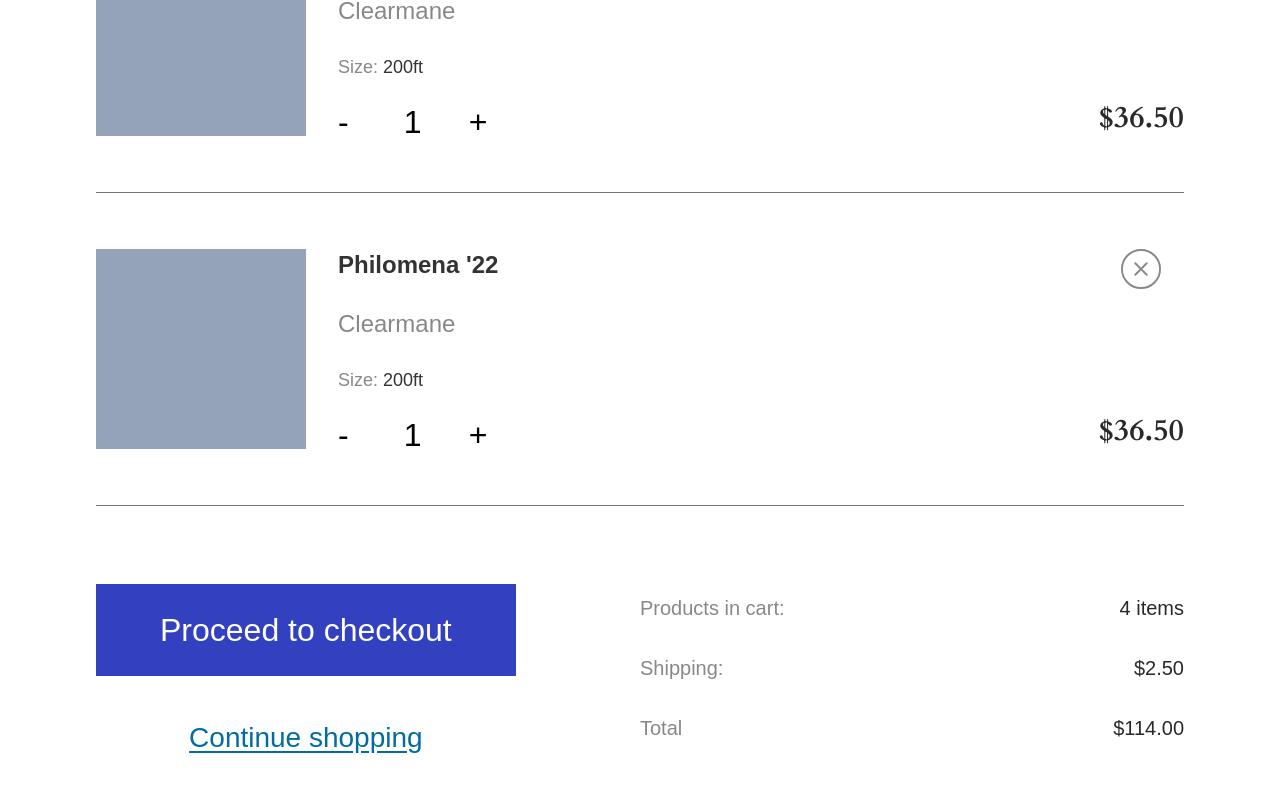
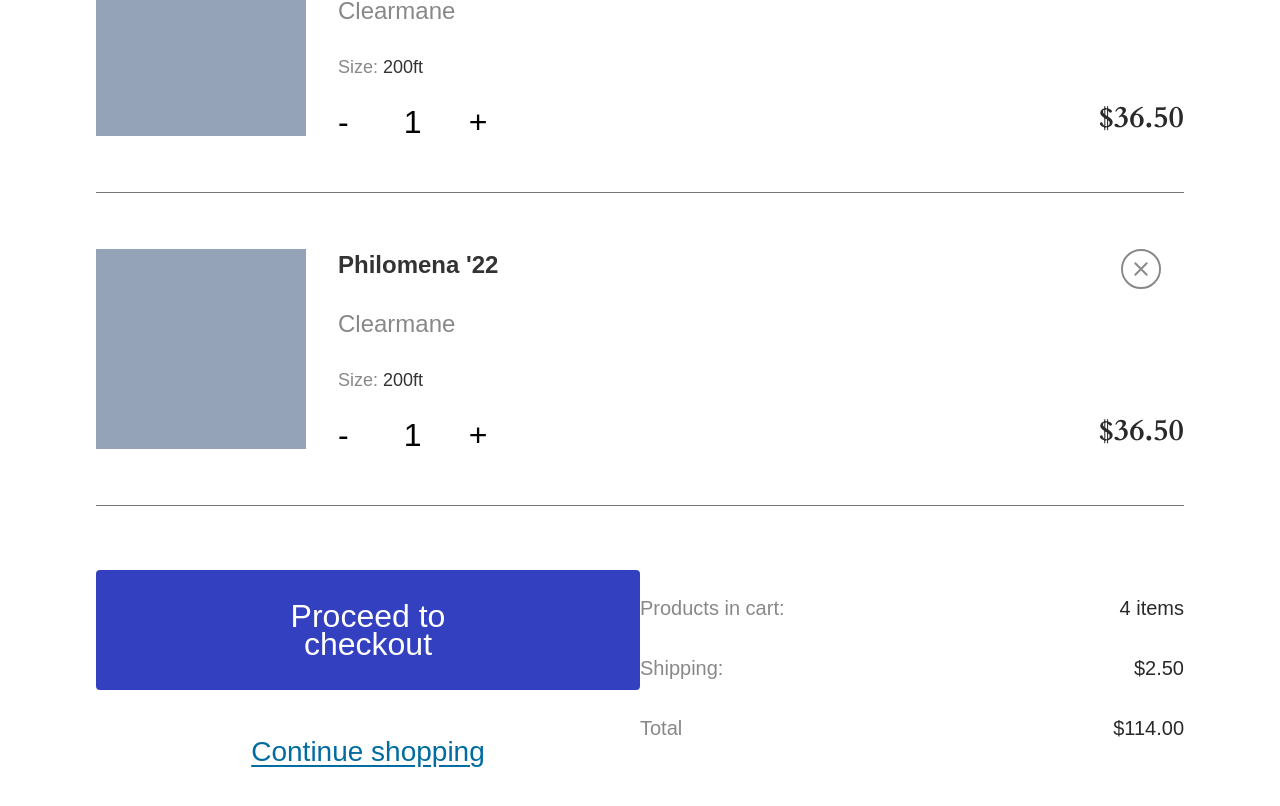
Before and after one commit to eniiku/Artsy, a React (Vite) app: page /marketplace/cart in a window 1280 px wide. Shown: the part 1432-2238 px from the top of the page. Built offline with nearby package versions, Linux system fonts and the light colour scheme; a web font is replaced by a local one.

Commit message:
style(Marketplace): fix styling on Button comp
further change was made to type definition

```diff
--- a/src/views/Marketplace/Shop/components/Button.tsx
+++ b/src/views/Marketplace/Shop/components/Button.tsx
@@ -1,5 +1,5 @@
 interface ButtonProps {
-  buttonAction: () => void | null;
+  buttonAction: undefined | (() => void);
   type: 'primary' | 'secondary';
   children: string;
 }
@@ -8,11 +8,13 @@ const Button = (props: ButtonProps) => {
 
   return (
     <button
-      className={
-        type === 'primary'
-          ? 'bg-blue_clr-700 font-medium text-white py-3 px-16 w-fit lg:text-[32px] lg:py-8 lg:px-320'
-          : 'text-[#006CA2] underline underline-offset-4 lg:text-[28px]'
-      }
+      className={`font-satoshi text-xl
+        ${
+          type === 'primary'
+            ? 'bg-blue_clr-700 font-medium text-white py-3 px-16 w-fit lg:text-[32px] lg:py-8 lg:px-32 rounded-[4px]'
+            : 'text-[#006CA2] underline underline-offset-4 lg:text-[28px]'
+        }
+      `}
       onClick={buttonAction}
     >
       {children}
```
